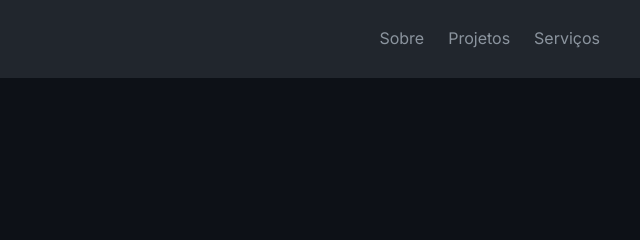
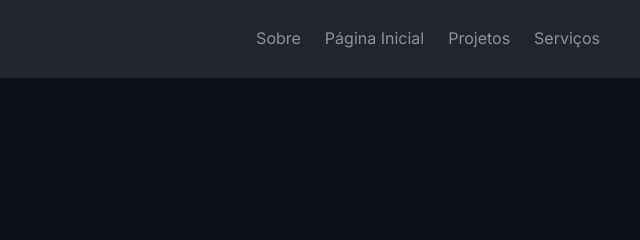
Before and after one commit to Jarianesantos/NavalTech, a plain HTML site: page technaval-portfolio/index.html in a window 1280 px wide. Shown: the top 240 px of the page, 640-1280 px from the left. Drawn offline with Linux system fonts and the light colour scheme.

Commit message:
Add 'Página Inicial' link to navigation

```diff
--- a/technaval-portfolio/index.html
+++ b/technaval-portfolio/index.html
@@ -59,6 +59,7 @@
     <h1>TechNaval</h1>
     <ul>
       <li><a href="#about">Sobre</a></li>
+      <li><a href="#home">Página Inicial</a></li>
       <li><a href="#projects">Projetos</a></li>
       <li><a href="#servicos">Serviços</a></li>
     </ul>
```
